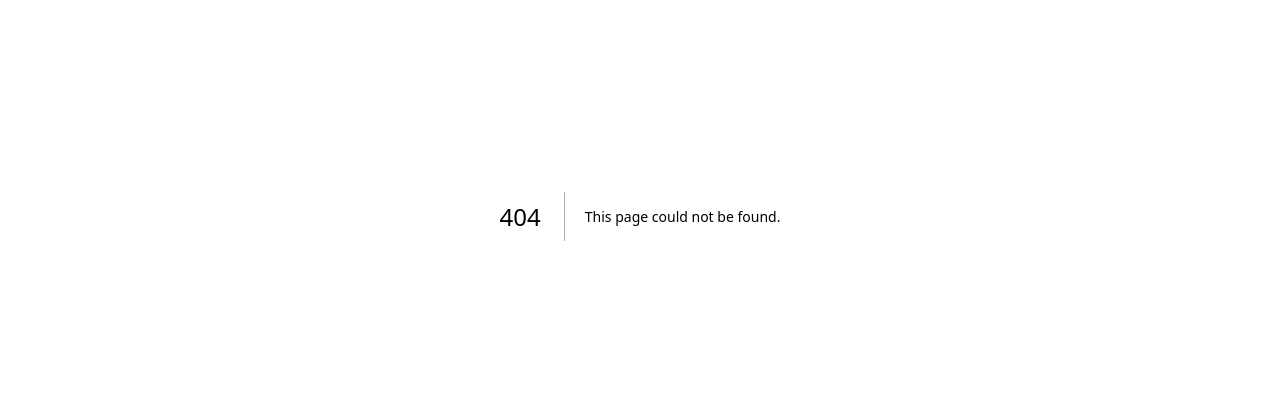
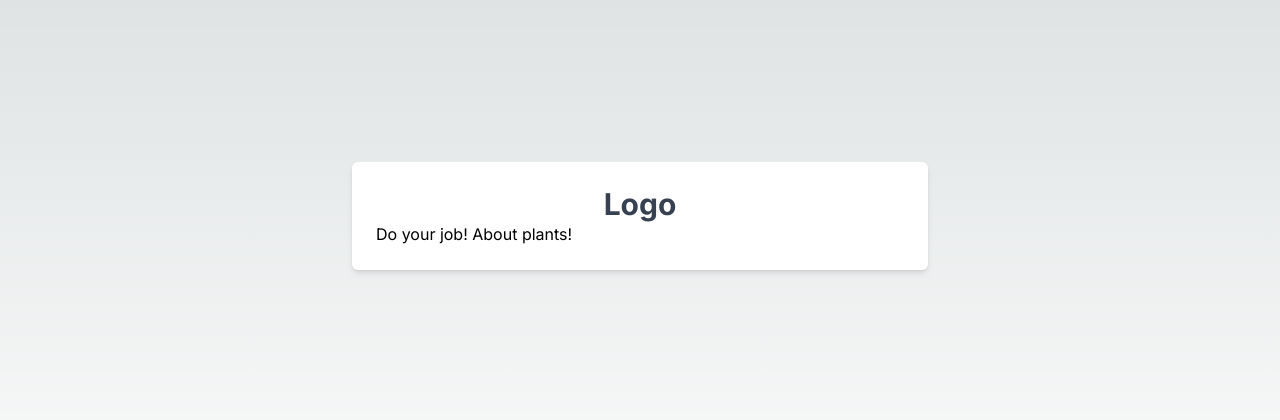
Before and after one commit to projetosdoelias/gg-next, a Next.js app: page /plants in a window 1280 px wide. Before the commit this address had no page. Shown: the part 184-604 px from the top of the page. Built offline with nearby package versions, Linux system fonts and the light colour scheme.

Commit message:
Work on middleware

```diff
--- a/src/app/api/session/route.ts
+++ b/src/app/api/session/route.ts
@@ -11,7 +11,6 @@ export async function POST(req: Request) {
 
   const defaultErrorMsg = 'Oops! Something went wrong during sign-up. Please try again later.'
   try {
-
 
     const backEndUrl = (process.env.URL_API) ? process.env.URL_API : 'http://localhost:3009';
     const { email, password } = await req.json()
--- a/src/app/login/page.tsx
+++ b/src/app/login/page.tsx
@@ -37,7 +37,6 @@ export default function Login() {
         'Content-Type': 'application/json'
       },
       body: JSON.stringify(data),
-
     })
 
 
@@ -51,6 +50,7 @@ export default function Login() {
 
       if ((retorno?.status === 201 || retorno?.status === 200)) {
         showSuccessToast("Welcome back!");
+        router.push('/plants')
         return;
       } else {
         const errorMessage = dataReturn?.message ?? defaultErrorMsg;
--- /dev/null
+++ b/src/app/plants/page.tsx
@@ -0,0 +1,24 @@
+'use client'
+import 'react-toastify/dist/ReactToastify.css';
+import { useState } from 'react'
+import { showErrorToast, showSuccessToast } from '@/src/common/utils/toast-message.helper';
+import { useRouter } from 'next/navigation'
+import { cookies } from 'next/headers'
+
+
+export default function Plants() {
+
+  const router = useRouter()
+
+
+  return (
+    <div className="relative flex flex-col items-center justify-center min-h-screen overflow-hidden">
+
+      <div className="w-full p-6 bg-white rounded-md shadow-md lg:max-w-xl">
+        <h1 className="text-3xl font-bold text-center text-gray-700">Logo</h1>
+        Do your job! About plants!
+      </div>
+    </div>
+
+  )
+}
```
Also changed, not shown: src/middleware.ts (added, +30 -0 lines).
